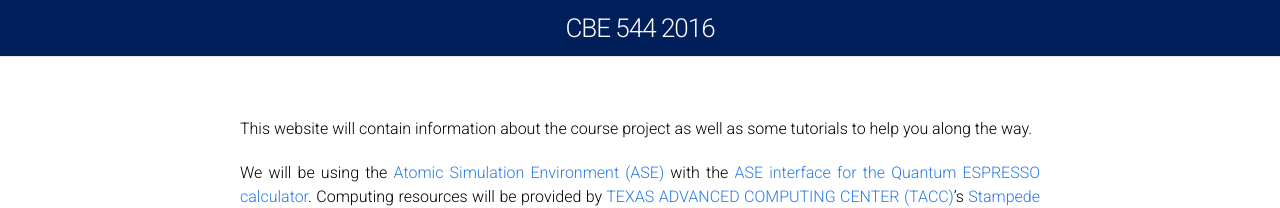
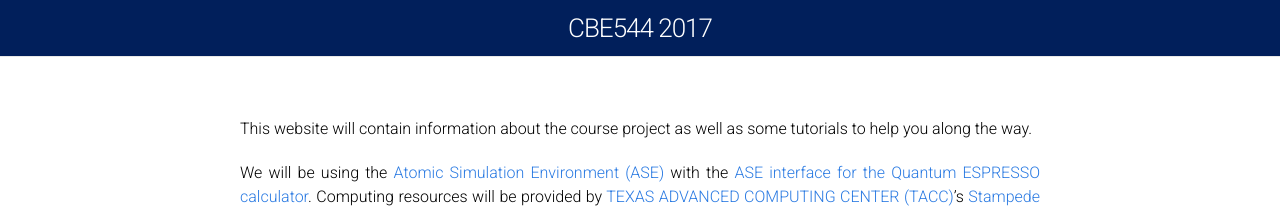
Before and after one commit to vojale/CBE544-2018.github.io, a Jekyll site: the page built from Index.md, in a window 1280 px wide. Shown: the top 208 px of the page. Built offline with Jekyll 4.4.1, drawn with Linux system fonts in a browser that asks for light colours.

Commit message:
Update _config.yml

```diff
--- a/_config.yml
+++ b/_config.yml
@@ -1,5 +1,5 @@
 # Site settings
-title: CBE 544  2016
+title: CBE544 2017
 subtitle:
 url: "http://CBE544.github.io"
 baseurl: ""
```
